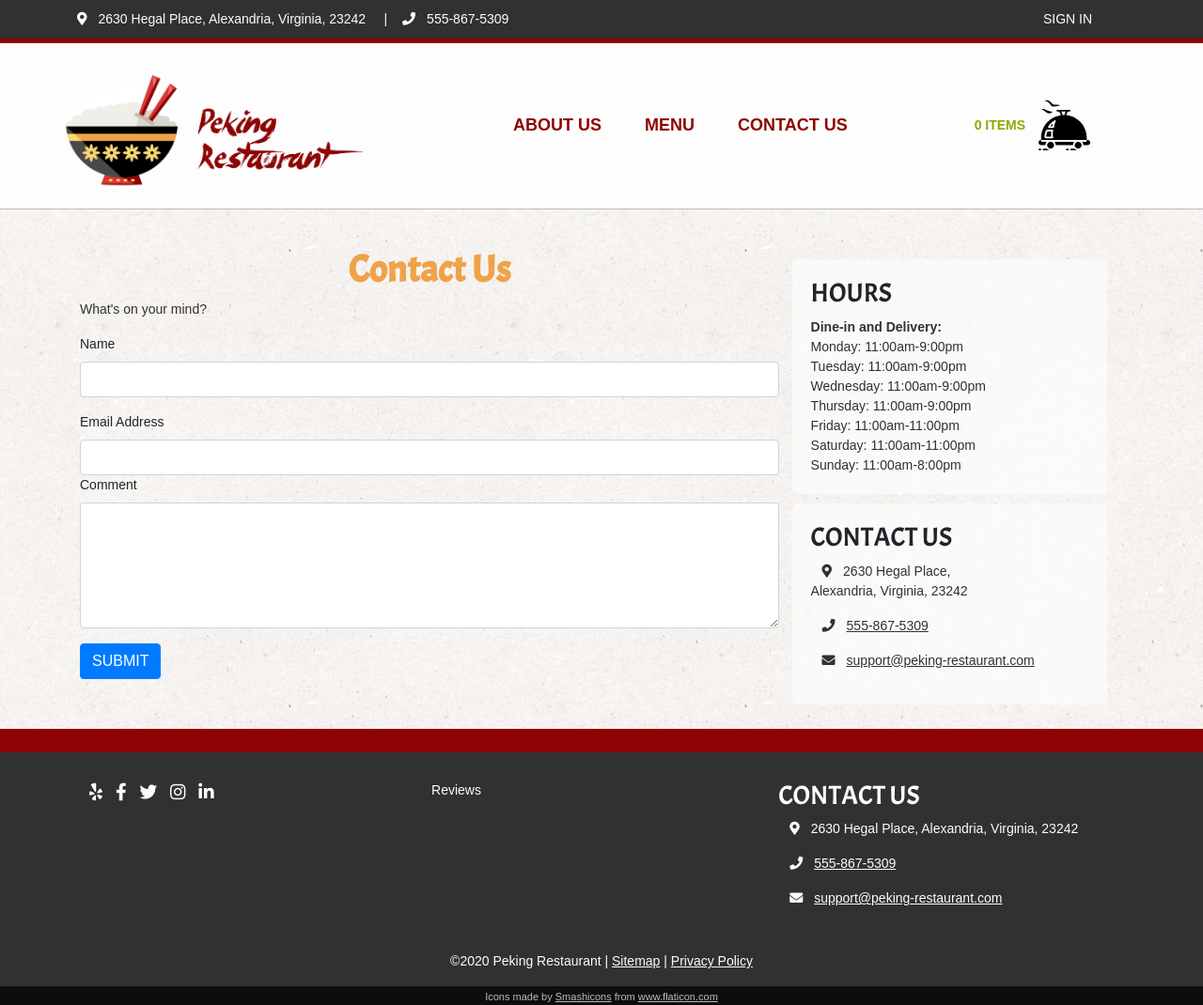
After one commit to Coding-Dojo-PnA-Jan2020/brodyh_tiffanyc_group_project, a Flask app: page /contact-us in a window 1280 px wide. The commit adds this page. Shown: the whole page at 94% size. Run offline with Flask 2, Linux system fonts and the light colour scheme; some libraries are stand-ins or nearby versions.

Commit message:
Styles: added contact-us.html, relevant route and notes

```diff
--- a/app/mod_pages/controllers.py
+++ b/app/mod_pages/controllers.py
@@ -10,6 +10,10 @@ def root():
 def about():
     return render_template('pages/about-us.html')
 
+@mod_pages.route('/contact-us')
+def contact():
+    return render_template('pages/contact-us.html')
+
 @mod_pages.route('/my-account')
 def render_account_settings():
     return redirect('/users/me')
--- a/app/static/stylesheet/peking-restaurant-app.css
+++ b/app/static/stylesheet/peking-restaurant-app.css
@@ -82,11 +82,10 @@ h2 {
 }
 
 .header-account {
-  width: 300px;
+  width: 100px;
   float: right;
 }
 
-.order,
 .my-account,
 .sign-in {
   margin-left: 20px;
@@ -147,7 +146,7 @@ h2 {
   color: #313131;
 }
 
-.page-header {
+.page-header h2{
   text-align: center;
 }
 
@@ -175,7 +174,47 @@ h2 {
 }
 
 .sub-nav a:hover {
-  font-weight: bold;
+  text-decoration: underline;
+}
+
+.sub-nav a.active {
+  color: #F7D772;
+  text-decoration: underline;
+}
+
+
+
+/* CONTACT US*/
+.hours p {
+  margin-bottom: 0;
+}
+
+.contact-form-map {
+  display: inline-block;
+  width: 67%;
+}
+
+.hours-contact {
+  display: inline-block;
+  width: 32%;
+}
+
+
+.hours,
+.main-contact {
+  background-color: rgb(253, 253, 253, 0.75);
+  border-radius:5px;
+  margin: 10px;
+  padding: 20px;
+}
+
+.main-contact a{
+  color: #313131;
+  text-decoration: underline;
+}
+
+.main-contact a:hover{
+  color: #93A603;
 }
 
 
@@ -183,7 +222,7 @@ h2 {
 /* FOOTER */
 .footer {
   background-color:#313131;
-  border-top: 15px solid #8E0404;
+  border-top: 25px solid #8E0404;
   color: #fdfdfd;
 }
 
--- a/app/templates/_footer.html
+++ b/app/templates/_footer.html
@@ -1,5 +1,7 @@
 <footer class="footer">
   <div class="container">
+
+    {# Left - Social #}
     <div class="social">
       <ul>
         <li><a href="#"><i class="fab fa-yelp fa-lg"></i></a></li>
@@ -9,9 +11,13 @@
         <li><a href="#"><i class="fab fa-linkedin-in fa-lg"></i></a></li>
       </ul>
     </div>
+
+    {# Middle - Reviews #}
     <div class="reviews">
       <p>Reviews</p>
     </div>
+
+    {# Right - Contact Information #}
     <div class="footer-contact">
       <h3>CONTACT US</h3>
       <p><i class="fas fa-map-marker-alt"></i>2630 Hegal Place, Alexandria, Virginia, 23242</p>
@@ -19,6 +25,8 @@
       <p><a href="mailto:support@peking-restaurant.com"><i class="fas fa-envelope"></i>support@peking-restaurant.com</a></p>
     </div>
   </div>
+
+  {# Sub Footer #}
   <div class="sub-footer">
     <div class="footer-company-details">
       <ul>
--- a/app/templates/_header_banner.html
+++ b/app/templates/_header_banner.html
@@ -1,17 +1,18 @@
 <div class="header-banner navbar navbar-expand">
   <div class="container">
+
+    {# Left - Contact Information #}
     <div class="header-contact">
       <p><i class="fas fa-map-marker-alt"></i>2630 Hegal Place, Alexandria, Virginia, 23242 &nbsp &nbsp | <a href="tel:555-867-5309"><i class="fas fa-phone"></i>555-867-5309</a></p>
     </div>
+
+    {# Right - Account/Sign In #}
     <div class="header-account">
-      <ul class="navbar-nav">
-        <li class="order navbar-item"><a class="nav-link" href="/users/new">ORDER NOW</a></li>
-        {% if current_user is not none %}
-          <li class="my-account navbar-item"><a class="nav-link" href="/my-account">MY ACCOUNT</a></li>
-        {% else %}
-          <li class="sign-in navbar-item"><a class="nav-link" href="/sessions/new">SIGN IN</a></li>
-        {% endif %}
-      </ul>
+      {% if current_user is not none %}
+        <p class="my-account"><a href="/my-account">MY ACCOUNT</a></p>
+      {% else %}
+        <p class="sign-in"><a href="/sessions/new">SIGN IN</a></p>
+      {% endif %}
     </div>
   </div>
 </div>
--- a/app/templates/_nav.html
+++ b/app/templates/_nav.html
@@ -4,6 +4,7 @@
     <ul class="navbar-nav">
       <li class="nav-item"><a href="{{ url_for('pages.about') }}" class="nav-link">ABOUT US</a></li>
       <li class="nav-item"><a href="{{ url_for('menuitems.index') }}" class="nav-link">MENU</a></li>
+      <li class="nav-item"><a href="{{ url_for('pages.contact') }}" class="nav-link">CONTACT US</a></li>
     </ul>
     <div class="cart"><a href="{{ url_for('cart.checkout') }}"> {{ cart_menuitem_ids|count }} ITEMS <img src="{{url_for('static', filename='assets/icons/order-black.svg')}}" alt="Shopping cart"></a></div>
   </div>
--- /dev/null
+++ b/app/templates/pages/contact-us.html
@@ -0,0 +1,62 @@
+{% extends 'layout.html' %}
+{% block head_title %}Contact Us{% endblock %}
+
+{% block content %}
+<div class="page-header">
+
+  {# Left - Contact Form and Map #}
+  <div class="contact-form-map">
+
+    {# Contact Form #}
+    <h2>Contact Us</h2>
+    <div class="contact-us-form">
+      <p>What's on your mind?</p>
+      <form class="form-container" action="#">
+        <div class="form-group">
+          <label for="name">Name</label>
+          <input type="text" class="form-control" id="name" name="name">
+        </div>
+        <div>
+          <label for="email">Email Address</label>
+          <input type="text" class="form-control" id="email" name="email">
+        </div>
+        <div class="form-group">
+          <label for="comment">Comment</label>
+          <textarea class="form-control" id="comment" name="comment" rows="5"></textarea>
+        </div>
+        <button type="submit" class="btn btn-primary">SUBMIT</button>
+      </form>
+    </div>
+
+    {# Map #}
+    <div class="map">
+
+    </div>
+  </div>
+
+  {# Right - Hours and Contact information #}
+  <div class="hours-contact">
+
+    {# Hours #}
+    <div class="hours">
+    <h3>HOURS</h3>
+    <p><b>Dine-in and Delivery:</b></p>
+    <p>Monday: 11:00am-9:00pm</p>
+    <p>Tuesday: 11:00am-9:00pm</p>
+    <p>Wednesday: 11:00am-9:00pm</p>
+    <p>Thursday: 11:00am-9:00pm</p>
+    <p>Friday: 11:00am-11:00pm</p>
+    <p>Saturday: 11:00am-11:00pm</p>
+    <p>Sunday: 11:00am-8:00pm</p>
+    </div>
+
+    {# Contact Information #}
+    <div class="main-contact">
+      <h3>CONTACT US</h3>
+      <p><i class="fas fa-map-marker-alt"></i>2630 Hegal Place, <br> Alexandria, Virginia, 23242</p>
+      <p><a href="tel:555-867-5309"><i class="fas fa-phone"></i>555-867-5309</a></p>
+      <p><a href="mailto:support@peking-restaurant.com"><i class="fas fa-envelope"></i>support@peking-restaurant.com</a></p>
+    </div>
+  </div>
+</div>
+{% endblock %}
```
Also changed, not shown: app/templates/_sub_nav.html (+6 -5 lines).
